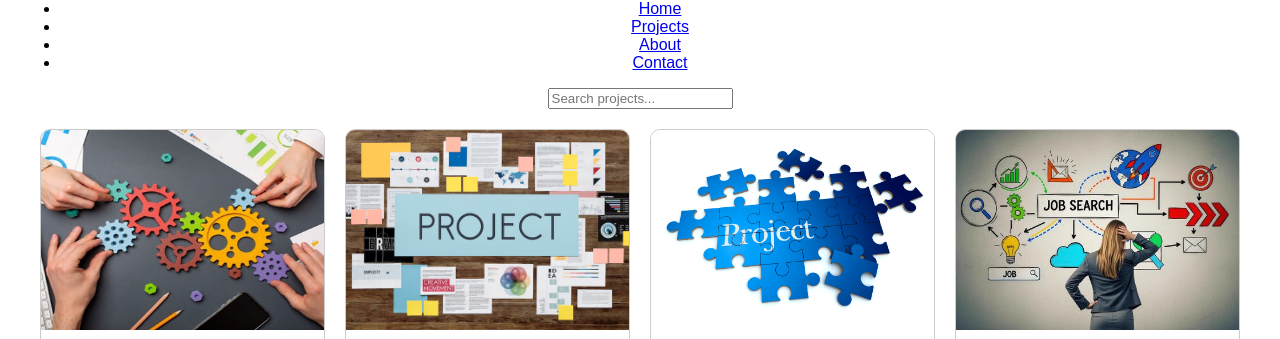
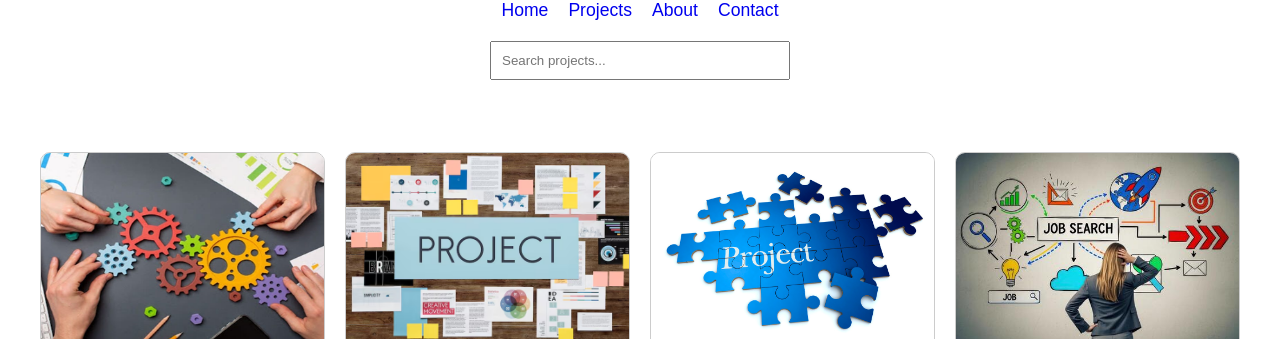
Before and after one commit to Sepidehnasiri/first-assignment, a plain HTML site: page index.html in a window 1280 px wide. Shown: the part 155-494 px from the top of the page. Drawn offline with Linux system fonts and the light colour scheme.

Commit message:
fix navbar layout to horizontal

```diff
--- a/script.js
+++ b/script.js
@@ -30,9 +30,13 @@ const projects = [
 ];
 
 const projectContainer = document.getElementById("project-container");
-
 function renderProjects(projectList) {
   projectContainer.innerHTML = "";
+
+  if (projectList.length === 0) {
+    projectContainer.innerHTML = `<p class="no-results">No projects found</p>`;
+    return;
+  }
 
   projectList.forEach((project) => {
     const card = document.createElement("div");
@@ -56,7 +60,7 @@ renderProjects(projects);
 
 const searchInput = document.getElementById("search-input");
 searchInput.addEventListener("input", function () {
-  const searchValue = searchInput.value.toLowerCase();
+  const searchValue = searchInput.value.toLowerCase().trim();
 
   const filteredProjects = projects.filter((project) => {
     return (
--- a/style.css
+++ b/style.css
@@ -44,3 +44,40 @@ header {
   font-weight: bold;
   margin: 10px 0;
 }
+#search-input {
+  padding: 10px;
+  width: 300px;
+  margin: 20px auto;
+  display: block;
+}
+.no-results {
+  font-size: 1.2rem;
+  text-align: center;
+  margin-top: 2rem;
+  font-weight: bold;
+}
+
+.project-container {
+  display: grid;
+  grid-template-columns: repeat(auto-fit, minmax(250px, 1fr));
+  gap: 20px;
+  margin-top: 2rem;
+}
+nav ul {
+  list-style: none;
+  padding: 0;
+  margin: 1rem 0;
+
+  display: flex;              /* makes items horizontal */
+  justify-content: center;    /* center them */
+  gap: 20px;                  /* space between items */
+}
+
+nav li {
+  margin: 0;                  /* remove vertical spacing */
+}
+
+nav a {
+  text-decoration: none;
+  font-size: 1.1rem;
+}
```
